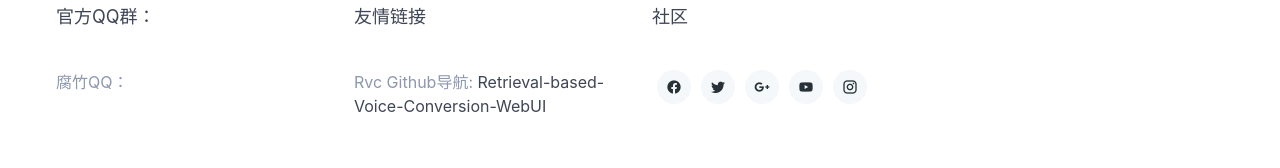
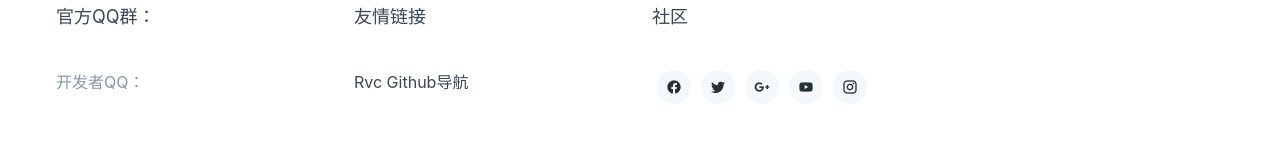
Before and after one commit to danny8819/rvc-web, a Vue app: page /#/ in a window 1280 px wide. Shown: the part 4312-4480 px from the top of the page. Built offline with nearby package versions, Linux system fonts and the light colour scheme; no server answers.

Commit message:
chore: 进行文本替换

```diff
--- a/index.html
+++ b/index.html
@@ -4,7 +4,7 @@
     <meta charset="UTF-8" />
     <link rel="icon" type="image/svg+xml" href="/vite.svg" />
     <meta name="viewport" content="width=device-width, initial-scale=1.0" />
-    <title>Vite + Vue + TS</title>
+    <title>Rvc</title>
   </head>
   <body>
     <div id="app"></div>
--- a/src/pages/home/components/Footer.vue
+++ b/src/pages/home/components/Footer.vue
@@ -9,19 +9,18 @@
         <h4 class="font-weight-regular font-18">
           官方QQ群：{{ webInfo?.officialQq }}
         </h4>
-        <p class="mt-10">腐竹QQ：{{ webInfo.masterQq }}</p>
+        <p class="mt-10">开发者QQ：{{ webInfo.masterQq }}</p>
       </v-col>
 
       <v-col cols="12" sm="12" md="3" lg="3" class="px-xs-0">
         <h4 class="font-weight-regular font-18">友情链接</h4>
         <p class="mt-10 mb-0">
-          Rvc Github导航:
           <a
             class="dark-link"
             target="_blank"
             href="https://github.com/RVC-Project/Retrieval-based-Voice-Conversion-WebUI"
           >
-            Retrieval-based-Voice-Conversion-WebUI
+            Rvc Github导航
           </a>
         </p>
       </v-col>
```
